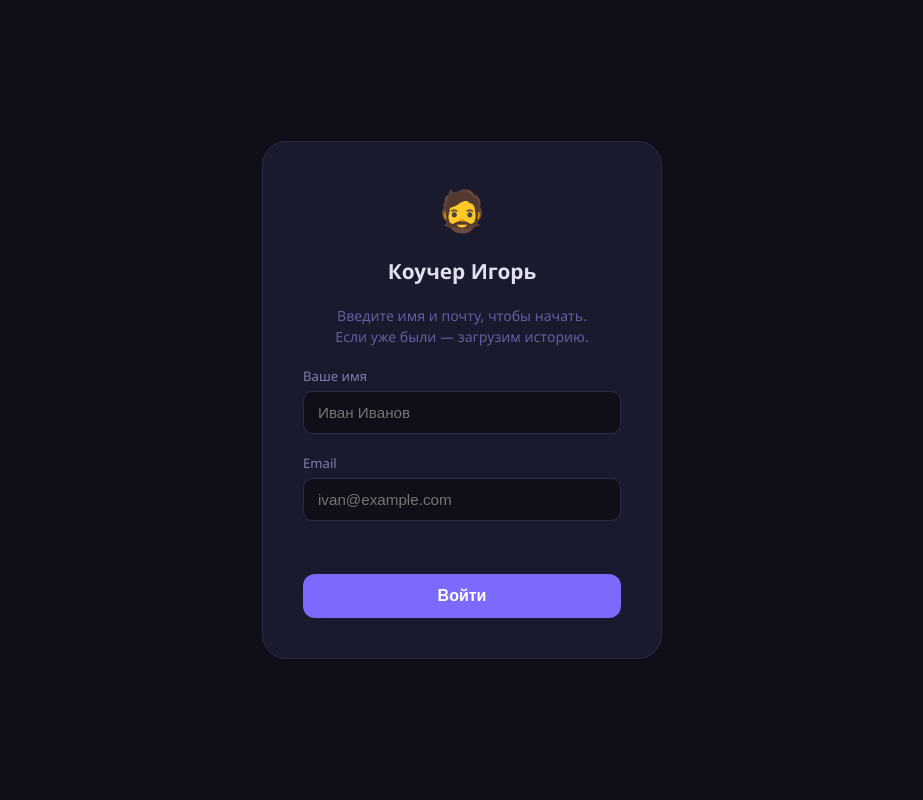
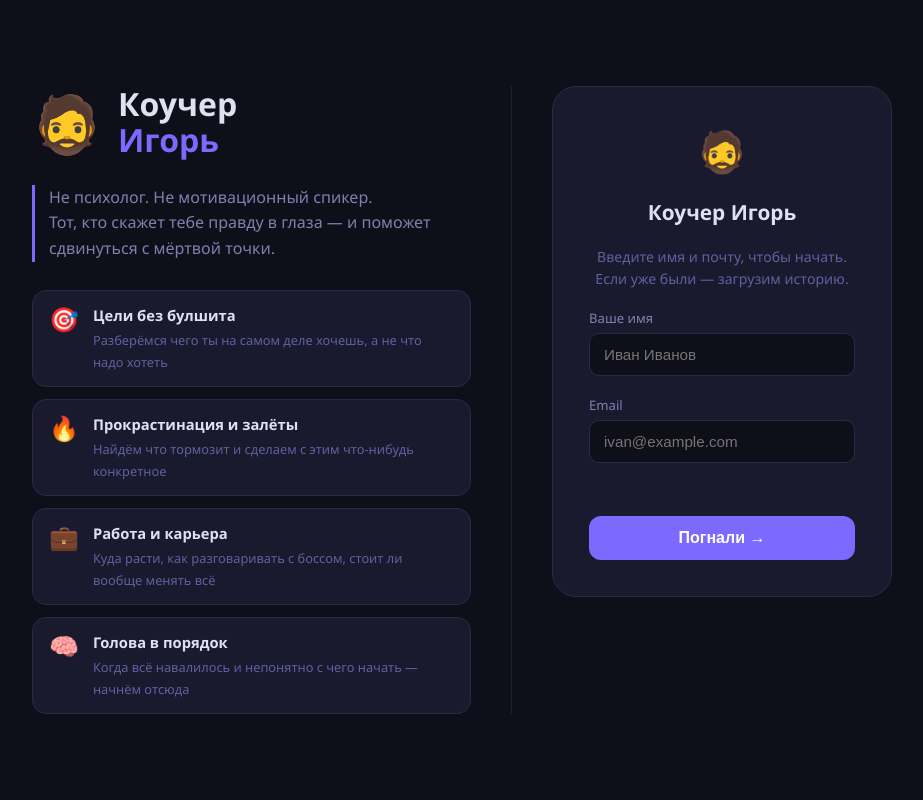
Before and after one commit to kirechenkovog-web/ai-coach, a website: page public/index.html in a window 1280 px wide. Shown: the whole page, without its empty margins (178-1101 px from the left). Drawn offline with Linux system fonts and the light colour scheme.

Commit message:
feat: landing page + жёстче промпт Игоря

```diff
--- a/public/index.html
+++ b/public/index.html
@@ -24,17 +24,110 @@
       align-items: center;
       justify-content: center;
       z-index: 100;
+      overflow-y: auto;
+      padding: 24px;
     }
 
     #login-screen.hidden { display: none; }
+
+    .login-wrap {
+      display: flex;
+      gap: 40px;
+      align-items: flex-start;
+      width: 100%;
+      max-width: 860px;
+    }
+
+    /* Лендинг слева */
+    .landing {
+      flex: 1;
+      display: flex;
+      flex-direction: column;
+      gap: 28px;
+      min-width: 0;
+    }
+
+    .landing-hero {
+      display: flex;
+      align-items: center;
+      gap: 16px;
+    }
+
+    .landing-avatar {
+      font-size: 3.5rem;
+      line-height: 1;
+      flex-shrink: 0;
+    }
+
+    .landing-hero h1 {
+      font-size: 2rem;
+      font-weight: 800;
+      line-height: 1.1;
+    }
+
+    .landing-hero h1 span {
+      color: #7c6aff;
+    }
+
+    .landing-tagline {
+      font-size: 1rem;
+      color: #8080b0;
+      line-height: 1.6;
+      border-left: 3px solid #7c6aff;
+      padding-left: 14px;
+    }
+
+    .features {
+      display: flex;
+      flex-direction: column;
+      gap: 12px;
+    }
+
+    .feature {
+      display: flex;
+      align-items: flex-start;
+      gap: 14px;
+      background: #1a1a2e;
+      border: 1px solid #2a2a45;
+      border-radius: 14px;
+      padding: 14px 16px;
+    }
+
+    .feature-icon {
+      font-size: 1.5rem;
+      line-height: 1;
+      flex-shrink: 0;
+      margin-top: 2px;
+    }
+
+    .feature-text strong {
+      display: block;
+      font-size: 0.92rem;
+      font-weight: 700;
+      margin-bottom: 3px;
+    }
+
+    .feature-text span {
+      font-size: 0.8rem;
+      color: #6060a0;
+      line-height: 1.4;
+    }
+
+    .divider {
+      width: 1px;
+      background: #1e1e35;
+      align-self: stretch;
+      flex-shrink: 0;
+    }
 
     .login-card {
       background: #1a1a2e;
       border: 1px solid #2a2a45;
       border-radius: 24px;
-      padding: 40px;
+      padding: 36px;
       width: 100%;
-      max-width: 400px;
+      max-width: 340px;
+      flex-shrink: 0;
       display: flex;
       flex-direction: column;
       gap: 20px;
@@ -56,6 +149,12 @@
       color: #6060a0;
       font-size: 0.88rem;
       line-height: 1.5;
+    }
+
+    @media (max-width: 680px) {
+      .login-wrap { flex-direction: column; }
+      .divider { display: none; }
+      .login-card { max-width: 100%; }
     }
 
     .field { display: flex; flex-direction: column; gap: 6px; }
@@ -324,7 +423,56 @@
 
 <!-- ЭКРАН ВХОДА -->
 <div id="login-screen">
-  <div class="login-card">
+  <div class="login-wrap">
+
+    <!-- Лендинг -->
+    <div class="landing">
+      <div class="landing-hero">
+        <div class="landing-avatar">🧔</div>
+        <h1>Коучер<br><span>Игорь</span></h1>
+      </div>
+
+      <div class="landing-tagline">
+        Не психолог. Не мотивационный спикер.<br>
+        Тот, кто скажет тебе правду в глаза — и поможет сдвинуться с мёртвой точки.
+      </div>
+
+      <div class="features">
+        <div class="feature">
+          <div class="feature-icon">🎯</div>
+          <div class="feature-text">
+            <strong>Цели без булшита</strong>
+            <span>Разберёмся чего ты на самом деле хочешь, а не что надо хотеть</span>
+          </div>
+        </div>
+        <div class="feature">
+          <div class="feature-icon">🔥</div>
+          <div class="feature-text">
+            <strong>Прокрастинация и залёты</strong>
+            <span>Найдём что тормозит и сделаем с этим что-нибудь конкретное</span>
+          </div>
+        </div>
+        <div class="feature">
+          <div class="feature-icon">💼</div>
+          <div class="feature-text">
+            <strong>Работа и карьера</strong>
+            <span>Куда расти, как разговаривать с боссом, стоит ли вообще менять всё</span>
+          </div>
+        </div>
+        <div class="feature">
+          <div class="feature-icon">🧠</div>
+          <div class="feature-text">
+            <strong>Голова в порядок</strong>
+            <span>Когда всё навалилось и непонятно с чего начать — начнём отсюда</span>
+          </div>
+        </div>
+      </div>
+    </div>
+
+    <div class="divider"></div>
+
+    <!-- Форма входа -->
+    <div class="login-card">
     <div class="logo">🧔</div>
     <h1>Коучер Игорь</h1>
     <p>Введите имя и почту, чтобы начать.<br>Если уже были — загрузим историю.</p>
@@ -337,8 +485,10 @@
       <input id="login-email" type="email" placeholder="ivan@example.com" autocomplete="email">
     </div>
     <div class="error-msg" id="login-error"></div>
-    <button class="btn-primary" id="login-btn">Войти</button>
+    <button class="btn-primary" id="login-btn">Погнали →</button>
   </div>
+
+  </div><!-- /login-wrap -->
 </div>
 
 <!-- ОСНОВНОЙ ИНТЕРФЕЙС -->
```
Also changed, not shown: 1 other file.
